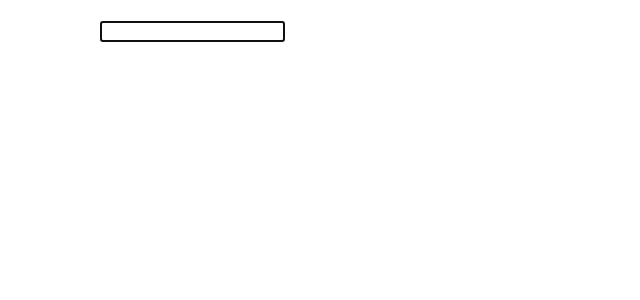
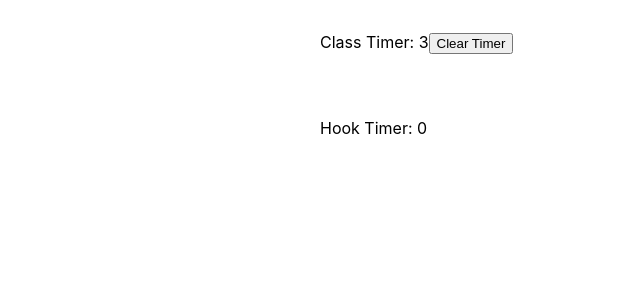
Before and after one commit to alchemist09/react-hooks-fun, a React (Create React App) app: page / in a window 1280 px wide. Shown: the top 300 px of the page, without its empty margins (0-640 px from the left). Built offline with nearby package versions, Linux system fonts and the light colour scheme.

Commit message:
Renders the HookInterval component within App component

```diff
--- a/src/App.js
+++ b/src/App.js
@@ -1,10 +1,12 @@
 import React from 'react';
-import InputFocus from './components/useRef/InputFocus';
+import ClassInterval from './components/useRef/ClassInterval';
+import HookInterval from './components/useRef/HookInterval';
 
 function App() {
   return (
     <div>
-      <InputFocus />
+      <ClassInterval />
+      <HookInterval />
     </div>
   );
 }
```
